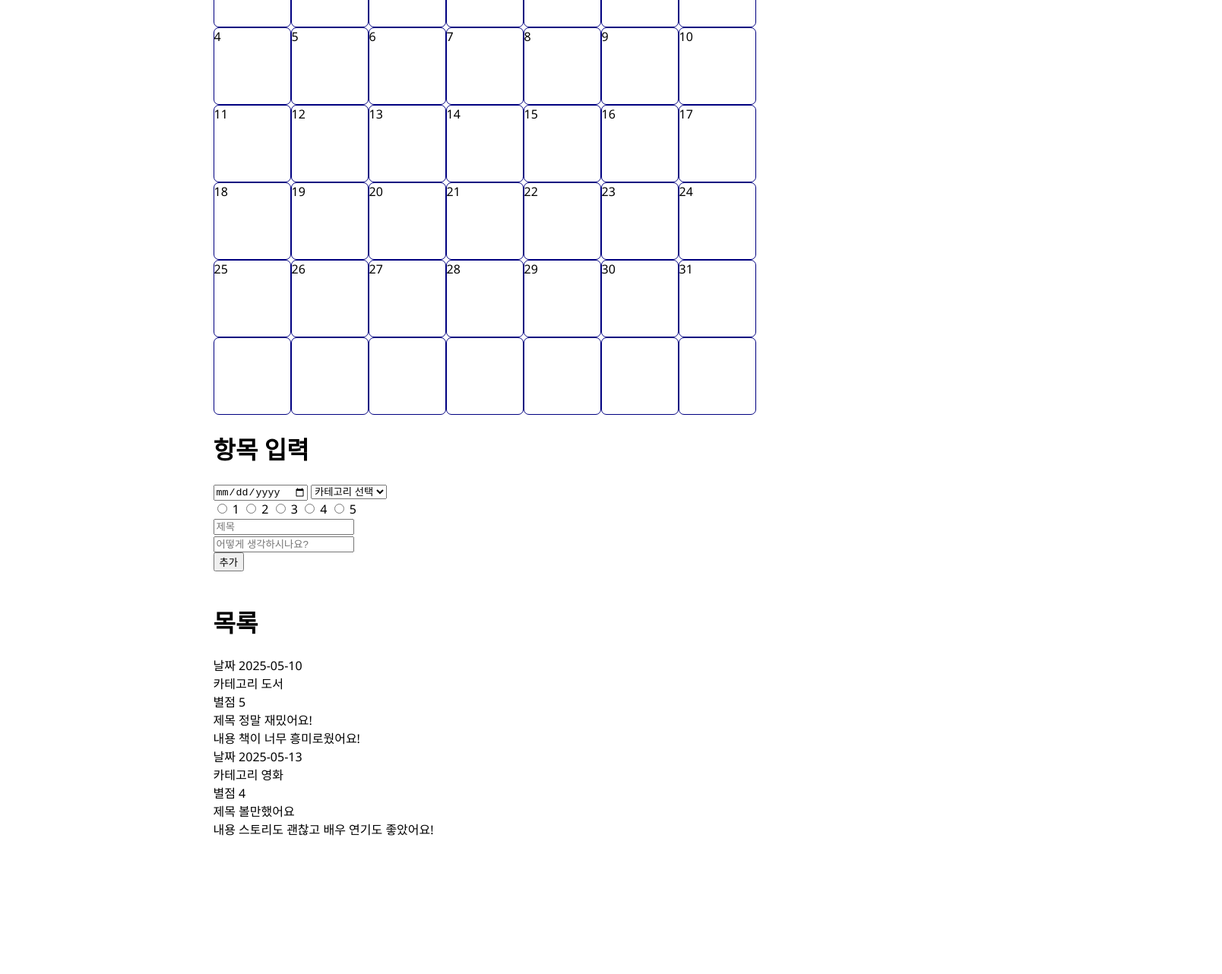
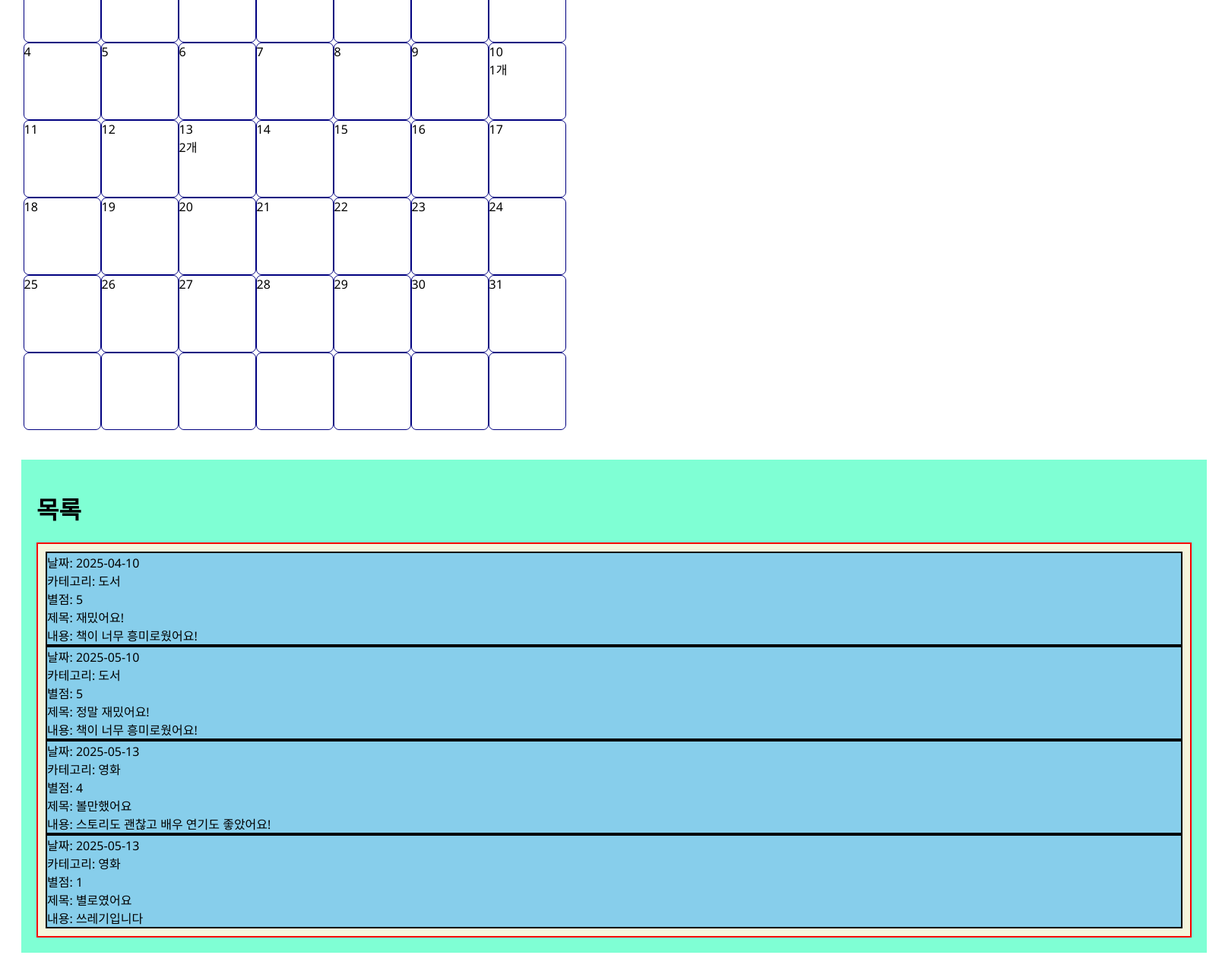
Before and after one commit to yejeeni/SSG-Personal-Project, a plain HTML site: page html/home.html in a window 1280 px wide. Shown: the part 165-1447 px from the top of the page at 76% size, 1608 px wide, since content can reach past the window. Before the commit the page ends 1268 px from the top, so only its background shows below. Drawn offline with Linux system fonts and the light colour scheme.

Commit message:
일별 리뷰 목록 확인 기능 추가

```diff
--- a/html/home.html
+++ b/html/home.html
@@ -1,14 +1,62 @@
 <!DOCTYPE html>
 <html lang="en">
+
 <head>
     <meta charset="UTF-8">
     <meta name="viewport" content="width=device-width, initial-scale=1.0">
     <title>Document</title>
     <link rel="stylesheet" href="../css/style.css">
 </head>
-<style></style>
+<style>
+    #wrapper {
+        width: 1600px;
+        /* background-color: antiquewhite; */
+        margin: 0 auto;
+        padding: 20px;
+        box-sizing: border-box;
+    }
+
+    /* 상단: 달력 + 입력폼 */
+    #top-section {
+        display: flex;
+        gap: 20px;
+        /* 달력과 입력폼 사이 간격 */
+    }
+    #section{
+        justify-content: center;
+    }
+
+    /* 달력 */
+    #calendar {
+        width: 800px;
+        /* background-color: #f0f0f0; */
+    }
+
+    /* 입력 폼 */
+    #right-aside {
+        width: 800px;
+        /* background-color: #e0f7ff; */
+    }
+
+    /* 리뷰 목록 */
+    #my-review {
+        margin-top: 30px;
+        background-color: aquamarine;
+        padding: 20px;
+        box-sizing: border-box;
+    }
+
+    #review-list {
+        background-color: beige;
+        border: 2px solid red;
+        padding: 10px;
+    }
+</style>
+
 <body>
     <div id="wrapper">
+        <div id="top-section">
+            <div id="calendar">
                 <div id="header">
                     <a href="#">이전</a>
                     <h2></h2>
@@ -16,7 +64,11 @@
                 </div>
                 <div id="days"></div>
                 <div id="section"></div>
-        <h1>항목 입력</h1>
+            </div>
+
+            <div id="right-aside">
+                <div id="input">
+                    <!-- <h1>항목입력</h1> -->
                     <form id="form">
                         <input type="date" id="date" required>
                         <select id="category" required>
@@ -27,15 +79,15 @@
                             <option value="기타">기타</option>
                         </select>
                         <div class="star-rating">
-            <input type="radio" id="star1" name="rating" value="1"/>
+                            <input type="radio" id="star1" name="rating" value="1" />
                             <label for="star1">1</label>
-            <input type="radio" id="star2" name="rating" value="2"/>
+                            <input type="radio" id="star2" name="rating" value="2" />
                             <label for="star2">2</label>
-            <input type="radio" id="star3" name="rating" value="3"/>
+                            <input type="radio" id="star3" name="rating" value="3" />
                             <label for="star3">3</label>
-            <input type="radio" id="star4" name="rating" value="4"/>
+                            <input type="radio" id="star4" name="rating" value="4" />
                             <label for="star4">4</label>
-            <input type="radio" id="star5" name="rating" value="5"/>
+                            <input type="radio" id="star5" name="rating" value="5" />
                             <label for="star5">5</label>
                         </div>
                         <input type="text" id="title" placeholder="제목" required>
@@ -44,9 +96,11 @@
                         <br>
                         <button type="submit">추가</button>
                     </form>
-    <br>
+                </div>
+            </div>
+        </div>
+        <div id="my-review">
             <h1>목록</h1>
-    <div id="my-review">
             <div id="review-list"></div>
         </div>
     </div>
@@ -56,4 +110,5 @@
 <script src="../js/Review.js"></script>
 <script src="../js/Calendar.js"></script>
 <script src="../js/Home.js"></script>
+
 </html>
--- a/js/Calendar.js
+++ b/js/Calendar.js
@@ -7,47 +7,71 @@ let currentMonth;
 
 let cellArray = [];
 
-function getCurrentDate(){
+
+function getCurrentDate() {
     let d = new Date();
     currentYear = d.getFullYear();
     currentMonth = d.getMonth();
 }
 
-function printTitle(yy, mm){
+function printTitle(yy, mm) {
     let d = new Date(yy, mm);
     let currentYear = d.getFullYear();
     let currentMonth = d.getMonth();
     let h2 = document.querySelector("#header h2");
-    h2.innerText = `${currentYear}.${currentMonth+1}`;
+    h2.innerText = `${currentYear}.${currentMonth + 1}`;
 }
 
-function createCell(){
-    let wrapper = document.getElementById("wrapper");
+function createCell() {
+    let wrapper = document.getElementById("calendar");
+    // wrapper.style.backgroundColor = "red";
     wrapper.style.width = cellWidth * 7 + border * 14 + 5 + "px";
     wrapper.style.height = cellHeight * 6 + border * 12 + 50 + 40 + 10 + "px";
 
-    for(let i=0; i<7; i++){
+    for (let i = 0; i < 7; i++) {
         new Cell(document.getElementById("days"), cellWidth, 40, "white", 1, "gray", convertDay(i, "kor"), false);
     }
 
-    for(let i=0; i<6; i++){
-        for(let j=0; j<7; j++){
+    for (let i = 0; i < 6; i++) {
+        for (let j = 0; j < 7; j++) {
             let cell = new Cell(document.getElementById("section"), 100, 100, "white", 1, "navy", "", true);
             cellArray.push(cell);
         }
     }
 }
 
-function printDate(){
+/**
+ * 달력에서의 각 날짜별 리뷰 모음
+ * @param {*} n 일
+ * @param {*} cell 달력 셀
+ */
+function printDailyReviewInCalendar(n, cell) {
+    let dailyReview = reviewApp.getReviewCountByDay(currentYear, currentMonth + 1, n);
+    let dateKey = currentYear.toString() + "-" + (currentMonth + 1).toString().padStart(2, '0') + "-" + n.toString().padStart(2, '0');
+
+    if (dailyReview[dateKey]) { // dateKey를 키로 갖는 리뷰가 존재하는 경우
+        // console.log("데일리리뷰", currentYear, currentMonth + 1, n, dailyReview, dailyReview[dateKey].length);
+        // 해당 일에 작성한 리뷰 수 출력
+        cell.div.innerHTML += `<span class="count">${dailyReview[dateKey].length}개</span>`;
+        cell.div.addEventListener("click", function(){
+            reviewApp.printReviews(currentYear, currentMonth+1, n);
+        });
+    }
+}
+
+function printDate() {
     let idx = 0;
     let n = 0;
-    for(let i=0; i<6; i++){
-        for(let j=0; j<7; j++){
+    for (let i = 0; i < 6; i++) {
+        for (let j = 0; j < 7; j++) {
             let cell = cellArray[idx];
-            if (idx >= getStartDay(currentYear, currentMonth) && n < getLastDate(currentYear, currentMonth)){
+            if (idx >= getStartDay(currentYear, currentMonth) && n < getLastDate(currentYear, currentMonth)) {
                 n++;
-                cell.setText(n);
+                // cell.setText(n);
+                cell.div.innerHTML = `<span class="date">${n}</span><br>`;
                 cell.setDateAttr(currentYear, currentMonth, n);
+
+                printDailyReviewInCalendar(n, cell);
             } else {
                 cell.setDateAttr();
             }
@@ -56,10 +80,10 @@ function printDate(){
     }
 }
 
-function clearDate(){
+function clearDate() {
     let idx = 0;
-    for(let i=0; i<6; i++){
-        for(let j=0; j<7; j++){
+    for (let i = 0; i < 6; i++) {
+        for (let j = 0; j < 7; j++) {
             cellArray[idx++].div.innerText = "";
         }
     }
--- a/js/Review.js
+++ b/js/Review.js
@@ -1,10 +1,10 @@
-class Review{
-  constructor(){
+class Review {
+  constructor() {
     this.nextId = 0;
     this.reviews = []; // 리뷰 목록을 저장할 배열
   }
 
-  addReview(date, category, rating, title, text){
+  addReview(date, category, rating, title, text) {
     let inputReview = {
       id: this.nextId++, // 현재 id를 사용하고 1 증가시킴
       date,
@@ -16,7 +16,7 @@ class Review{
 
     // 리뷰를 배열에 추가
     this.reviews.push(inputReview);
-      console.log(this.reviews);
+    // console.log(this.reviews);
   }
 
   /**
@@ -41,64 +41,101 @@ class Review{
     });
   }
 
+  targetDate(yy, mm, dd) {
+    return yy.toString() + "-" + mm.toString().padStart(2, '0') + "-" + dd.toString().padStart(2, '0');
+  }
+
+  // 단일 리뷰를 출력하는 함수
+  printReviewOne(id){
+//////////////////////////////////////////////
+  }
+
   /**
    * 리뷰 목록을 출력하는 함수
    */
-  printReviews(){
+  printReviews(yy, mm, dd) {
+    let reviewArray = [];
     let container = document.getElementById("review-list");
     container.innerHTML = "";
+    let targetDate = null;
 
-     // 리뷰 내용을 담을 새로운 div 요소 riviewDiv 생성
+    // 날짜가 모두 있으면 해당 날짜만 출력
+    if (yy != null && mm != null && dd != null) {
+      targetDate = this.targetDate(yy, mm, dd);
+      for (let i = 0; i < this.reviews.length; i++) {
+        if (this.reviews[i].date === targetDate) {
+          reviewArray.push(this.reviews[i]);
+        }
+      }
+    } else {
+      // 아니면 전체 리뷰 출력
+      reviewArray = this.reviews;
+    }
+
+    // 리뷰 배열을 출력
+    for (let i = 0; i < reviewArray.length; i++) {
+      const review = reviewArray[i];
+
+      // 각 리뷰마다 div 생성
       let reviewDiv = document.createElement("div");
+      reviewDiv.classList.add("review-item");
+      reviewDiv.style.backgroundColor = "skyblue";
+      reviewDiv.style.border = "2px solid black";
 
-    // riviewDiv에 review-item 클래스를 추가
-    reviewDiv.classList.add("review-item");
+      reviewDiv.innerHTML = `
+      <div>날짜: ${review.date}</div>
+      <div>카테고리: ${review.category}</div>
+      <div>별점: ${review.rating}</div>
+      <div>제목: ${review.title}</div>
+      <div>내용: ${review.text}</div>
+    `;
 
-    // 반복문으로 리뷰 내용을 추가
-    for (let i=0; i<this.reviews.length; i++){
-      let review = this.reviews[i]; // 리뷰 하나
-      // console.log(review);
-
-      // 리뷰 내용을 담을 div 생성
-      let reviewDiv = document.createElement("div");
-
-      reviewDiv.classList.add("review-item");
-
-      // reviewDiv의 innerHTML에 리뷰 내용 출력
-      reviewDiv.innerHTML += `
-        <div>날짜 ${review.date}</div>
-        <div>카테고리 ${review.category}</div>
-        <div>별점 ${review.rating}</div>
-        <div>제목 ${review.title}</div>
-        <div>내용 ${review.text}</div>
-      `;
       container.appendChild(reviewDiv);
     }
+    // console.log("printReviews", reviewArray);
   }
 
+  /**
+   *
+   * @param {number} yy 연도
+   * @param {number} mm 월 (0~11)
+   * @param {number} dd 일
+   * @returns 날짜를 인덱스로, 리뷰 객체를 값으로 갖는 배열
+   */
   getReviewCountByDay(yy, mm, dd) {
-    let dailyReview = [];
-    for (let i=0; i<this.reviews.length; i++){
+    let dailyReview = {}; // 날짜: [리뷰, 리뷰, ...]
+    // 비교용 날짜 문자열
+    // console.log("getReviewCountByDay called", yy, mm, dd);
+    let targetDate = yy.toString() + "-" + mm.toString().padStart(2, '0') + "-" + dd.toString().padStart(2, '0');
+    // console.log(targetDate);
+
+    for (let i = 0; i < this.reviews.length; i++) {
       let review = this.reviews[i];
 
-      console.log(yy.toString()+"-"+mm.toString().padStart(2, '0')+"-"+dd.toString());
-      if (review.date == yy.toString()+"-"+mm.toString().padStart(2, '0')+"-"+dd.toString()){
-          dailyReview.push(review);
+      if (review.date === targetDate) {
+        // 해당 날짜 키가 없으면 빈 배열로 초기화
+        if (!dailyReview[targetDate]) {
+          dailyReview[targetDate] = [];
         }
-
-      console.log("데일리리뷰", dailyReview);
+        dailyReview[targetDate].push(review);
       }
+    }
+    // console.log("데일리리뷰", dailyReview);
+    return dailyReview;
   }
 
   // 테스트 데이터 입력
   addTestData() {
+    this.addReview("2025-04-10", "도서", 5, "재밌어요!", "책이 너무 흥미로웠어요!");
     this.addReview("2025-05-10", "도서", 5, "정말 재밌어요!", "책이 너무 흥미로웠어요!");
     this.addReview("2025-05-13", "영화", 4, "볼만했어요", "스토리도 괜찮고 배우 연기도 좋았어요!");
+    this.addReview("2025-05-13", "영화", 1, "별로였어요", "쓰레기입니다");
     this.printReviews();
   }
 }
 
+
 let reviewApp = new Review();
 reviewApp.bindForm(); // 폼 바인딩
 reviewApp.addTestData(); // 테스트용 리뷰 추가
-reviewApp.getReviewCountByDay(2025, 5, 13);
+reviewApp.getReviewCountByDay();
```
Lines whose indentation alone changed are shown as unchanged.
